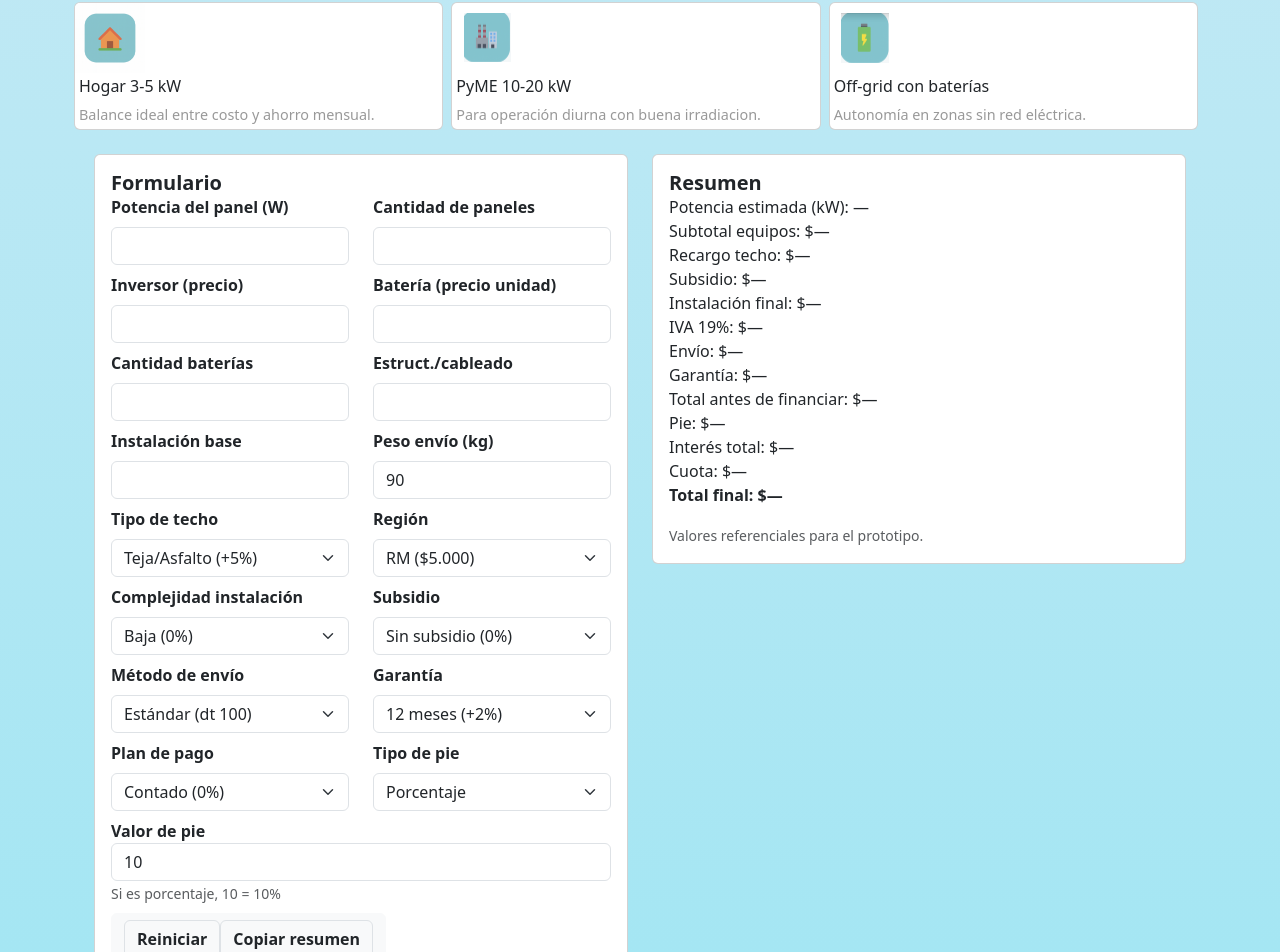
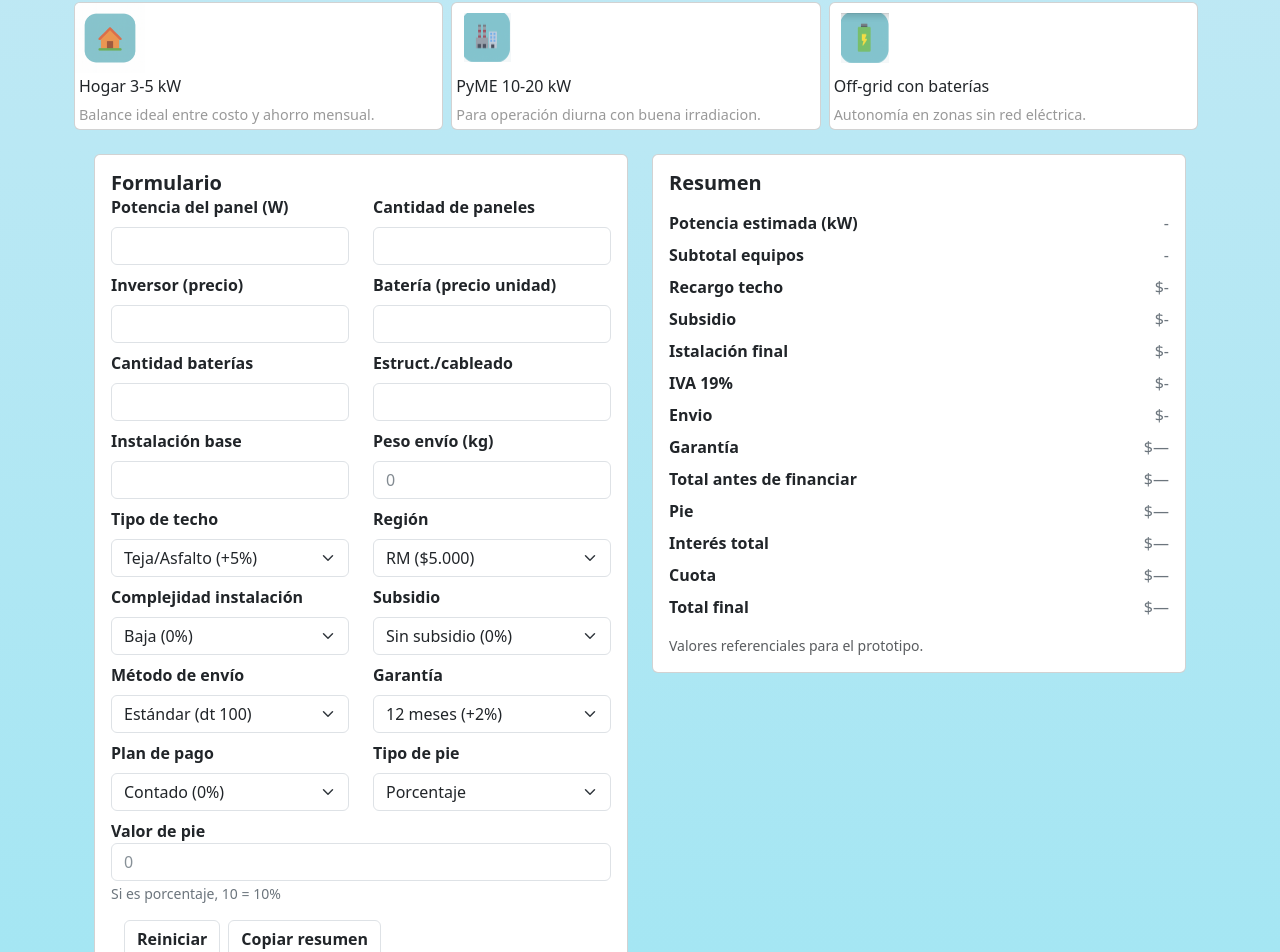
Before and after one commit to naya-png/evaluacion_2, a React (Create React App) app: page / in a window 1280 px wide. Shown: the part 699-1651 px from the top of the page. Built offline with nearby package versions, Linux system fonts and the light colour scheme.

Commit message:
se arregla calculadora

```diff
--- a/src/App.css
+++ b/src/App.css
@@ -28,6 +28,9 @@
   color: #61dafb;
 }
 
+
+
+
 @keyframes App-logo-spin {
   from {
     transform: rotate(0deg);
--- a/src/components/CalculadoraIntegral.js
+++ b/src/components/CalculadoraIntegral.js
@@ -10,17 +10,19 @@ const CalculadoraSolar = () => {
     cantidadBaterias: '',
     estructura: '',
     instalacionBase: '',
-    pesoEnvio: 90,
-    tipoTecho: 'Teja/Asfalto (+5%)',
-    region: 'RM ($5.000)',
-    complejidad: 'Baja (0%)',
-    subsidio: 'Sin subsidio (0%)',
-    envio: 'Estándar (dt 100)',
-    garantia: '12 meses (+2%)',
-    planPago: 'Contado (0%)',
-    tipoPie: 'Porcentaje',
-    valorPie: 10
+    pesoEnvio: 0,
+    tipoTecho: '',
+    region: '',
+    complejidad: '',
+    subsidio: '',
+    envio: '',
+    garantia: '',
+    planPago: '',
+    tipoPie: '',
+    valorPie: 0
   });
+
+  const estiloNumero = {color: '#828a91ff'};
 
   const handleChange = (e) => {
     const { name, value } = e.target;
@@ -36,16 +38,16 @@ const CalculadoraSolar = () => {
       cantidadBaterias: '',
       estructura: '',
       instalacionBase: '',
-      pesoEnvio: 90,
-      tipoTecho: 'Teja/Asfalto (+5%)',
-      region: 'RM ($5.000)',
-      complejidad: 'Baja (0%)',
-      subsidio: 'Sin subsidio (0%)',
-      envio: 'Estándar (dt 100)',
-      garantia: '12 meses (+2%)',
-      planPago: 'Contado (0%)',
-      tipoPie: 'Porcentaje',
-      valorPie: 10
+      pesoEnvio: 0,
+      tipoTecho: '',
+      region: '',
+      complejidad: '',
+      subsidio: '',
+      envio: '',
+      garantia: '',
+      planPago: '',
+      tipoPie: '',
+      valorPie: 0
     });
   };
 
@@ -59,23 +61,23 @@ const CalculadoraSolar = () => {
               <Card.Title className="fw-bold text-start mb-0">Formulario</Card.Title>
               <Form>
                 <Row>
-                  <Col className="fw-bold text-start mb-0"><Form.Group><Form.Label>Potencia del panel (W)</Form.Label><Form.Control type="number" name="potenciaPanel" value={formData.potenciaPanel} onChange={handleChange} /></Form.Group></Col>
-                  <Col className="fw-bold text-start mb-0"><Form.Group><Form.Label>Cantidad de paneles</Form.Label><Form.Control type="number" name="cantidadPaneles" value={formData.cantidadPaneles} onChange={handleChange} /></Form.Group></Col>
+                  <Col className="fw-bold text-start mb-0"><Form.Group><Form.Label>Potencia del panel (W)</Form.Label><Form.Control type="number" name="potenciaPanel" value={formData.potenciaPanel} onChange={handleChange} style={estiloNumero} /></Form.Group></Col>
+                  <Col className="fw-bold text-start mb-0"><Form.Group><Form.Label>Cantidad de paneles</Form.Label><Form.Control type="number" name="cantidadPaneles" value={formData.cantidadPaneles} onChange={handleChange} style={estiloNumero} /></Form.Group></Col>
                 </Row>
 
                 <Row className="mt-2">
-                  <Col className="fw-bold text-start mb-0"><Form.Group><Form.Label>Inversor (precio)</Form.Label><Form.Control type="number" name="inversor" value={formData.inversor} onChange={handleChange} /></Form.Group></Col>
-                  <Col className="fw-bold text-start mb-0"><Form.Group><Form.Label>Batería (precio unidad)</Form.Label><Form.Control type="number" name="bateria" value={formData.bateria} onChange={handleChange} /></Form.Group></Col>
+                  <Col className="fw-bold text-start mb-0"><Form.Group><Form.Label>Inversor (precio)</Form.Label><Form.Control type="number" name="inversor" value={formData.inversor} onChange={handleChange} style={estiloNumero}/></Form.Group></Col>
+                  <Col className="fw-bold text-start mb-0"><Form.Group><Form.Label>Batería (precio unidad)</Form.Label><Form.Control type="number" name="bateria" value={formData.bateria} onChange={handleChange} style={estiloNumero}/></Form.Group></Col>
                 </Row>
 
                 <Row className="mt-2">
-                  <Col className="fw-bold text-start mb-0"><Form.Group><Form.Label>Cantidad baterías</Form.Label><Form.Control type="number" name="cantidadBaterias" value={formData.cantidadBaterias} onChange={handleChange} /></Form.Group></Col>
-                  <Col className="fw-bold text-start mb-0"><Form.Group><Form.Label>Estruct./cableado</Form.Label><Form.Control type="number" name="estructura" value={formData.estructura} onChange={handleChange} /></Form.Group></Col>
+                  <Col className="fw-bold text-start mb-0"><Form.Group><Form.Label>Cantidad baterías</Form.Label><Form.Control type="number" name="cantidadBaterias" value={formData.cantidadBaterias} onChange={handleChange} style={estiloNumero} /></Form.Group></Col>
+                  <Col className="fw-bold text-start mb-0"><Form.Group><Form.Label>Estruct./cableado</Form.Label><Form.Control type="number" name="estructura" value={formData.estructura} onChange={handleChange} style={estiloNumero}/></Form.Group></Col>
                 </Row>
 
                 <Row className="mt-2">
-                  <Col className="fw-bold text-start mb-0"><Form.Group><Form.Label>Instalación base</Form.Label><Form.Control type="number" name="instalacionBase" value={formData.instalacionBase} onChange={handleChange} /></Form.Group></Col>
-                  <Col className="fw-bold text-start mb-0"><Form.Group><Form.Label>Peso envío (kg)</Form.Label><Form.Control type="number" name="pesoEnvio" value={formData.pesoEnvio} onChange={handleChange} /></Form.Group></Col>
+                  <Col className="fw-bold text-start mb-0"><Form.Group><Form.Label>Instalación base</Form.Label><Form.Control type="number" name="instalacionBase" value={formData.instalacionBase} onChange={handleChange} style={estiloNumero}/></Form.Group></Col>
+                  <Col className="fw-bold text-start mb-0"><Form.Group><Form.Label>Peso envío (kg)</Form.Label><Form.Control type="number" name="pesoEnvio" value={formData.pesoEnvio} onChange={handleChange} style={estiloNumero}/></Form.Group></Col>
                 </Row>
 
                 <Row className="mt-2">
@@ -100,13 +102,13 @@ const CalculadoraSolar = () => {
 
                 <Form.Group className="mt-2">
                   <Form.Label className="fw-bold text-start mb-0">Valor de pie</Form.Label>
-                  <Form.Control type="number" name="valorPie" value={formData.valorPie} onChange={handleChange} />
-                  <Form.Text>Si es porcentaje, 10 = 10%</Form.Text>
+                  <Form.Control type="number" name="valorPie" value={formData.valorPie} onChange={handleChange} style={{ color: '#879097ff' }} />
+                  <Form.Text style={{ color: '#6c757d' }}>Si es porcentaje, 10 = 10%</Form.Text>
                 </Form.Group>
 
-                <div  className="btn btn-light mt-2 me-2">
-                  <Button className="fw-bold text-start mb-0 border border-lightgray rounded fw-bold " variant="white" onClick={handleReset}>Reiniciar</Button>
-                  <Button className="fw-bold text-start mb-0 border border-lightgray rounded fw-bold" variant="white">Copiar resumen</Button>
+                <div  className="btn mt-2 me-2">
+                  <Button className="fw-bold text-start mb-0 border border-lightgray rounded me-2" variant="white" onClick={handleReset}>Reiniciar</Button>
+                  <Button className="fw-bold text-start mb-0 border border-lightgray rounded " variant="white">Copiar resumen</Button>
                 </div>
               </Form>
             </Card.Body>
@@ -116,24 +118,29 @@ const CalculadoraSolar = () => {
         {/* Resumen */}
         <Col md={6}>
           <Card>
-            <Card.Body>
-              <Card.Title className="fw-bold text-start mb-0">Resumen</Card.Title>
-              <ul className="list-unstyled">
-                <li>Potencia estimada (kW): —</li>
-                <li>Subtotal equipos: $—</li>
-                <li>Recargo techo: $—</li>
-                <li>Subsidio: $—</li>
-                <li>Instalación final: $—</li>
-                <li>IVA 19%: $—</li>
-                <li>Envío: $—</li>
-                <li>Garantía: $—</li>
-                <li>Total antes de financiar: $—</li>
-                <li>Pie: $—</li>
-                <li>Interés total: $—</li>
-                <li>Cuota: $—</li>
-                <li><strong>Total final: $—</strong></li>
-              </ul>
-              <small className="text-muted">Valores referenciales para el prototipo.</small>
+            <Card.Body >
+              <Card.Title className="fw-bold text-start mb-3">Resumen</Card.Title>
+              {[
+                ['Potencia estimada (kW)',    '-'],
+                ['Subtotal equipos',          '-'],
+                ['Recargo techo',            '$-'],
+                ['Subsidio',                 '$-'],
+                ['Istalación final',         '$-'],
+                ['IVA  19%',                 '$-'],
+                ['Envio',                    '$-'],
+                ['Garantía',                 '$—'],
+                ['Total antes de financiar', '$—'],
+                ['Pie',                      '$—'],
+                ['Interés total',            '$—'],
+                ['Cuota',                    '$—'],
+                ['Total final',              '$—']
+                ].map(([label, value], idx) => (
+                <Row key={idx} className="mb-2">
+                <Col xs={7} className="fw-bold text-start">{label}</Col>
+                <Col xs={5} className="text-end" style={{ color: '#6c757d' }}>{value}</Col>
+                </Row>
+                ))}
+              <small className="text-muted d-block mt-3">Valores referenciales para el prototipo.</small>
             </Card.Body>
           </Card>
         </Col>
```
